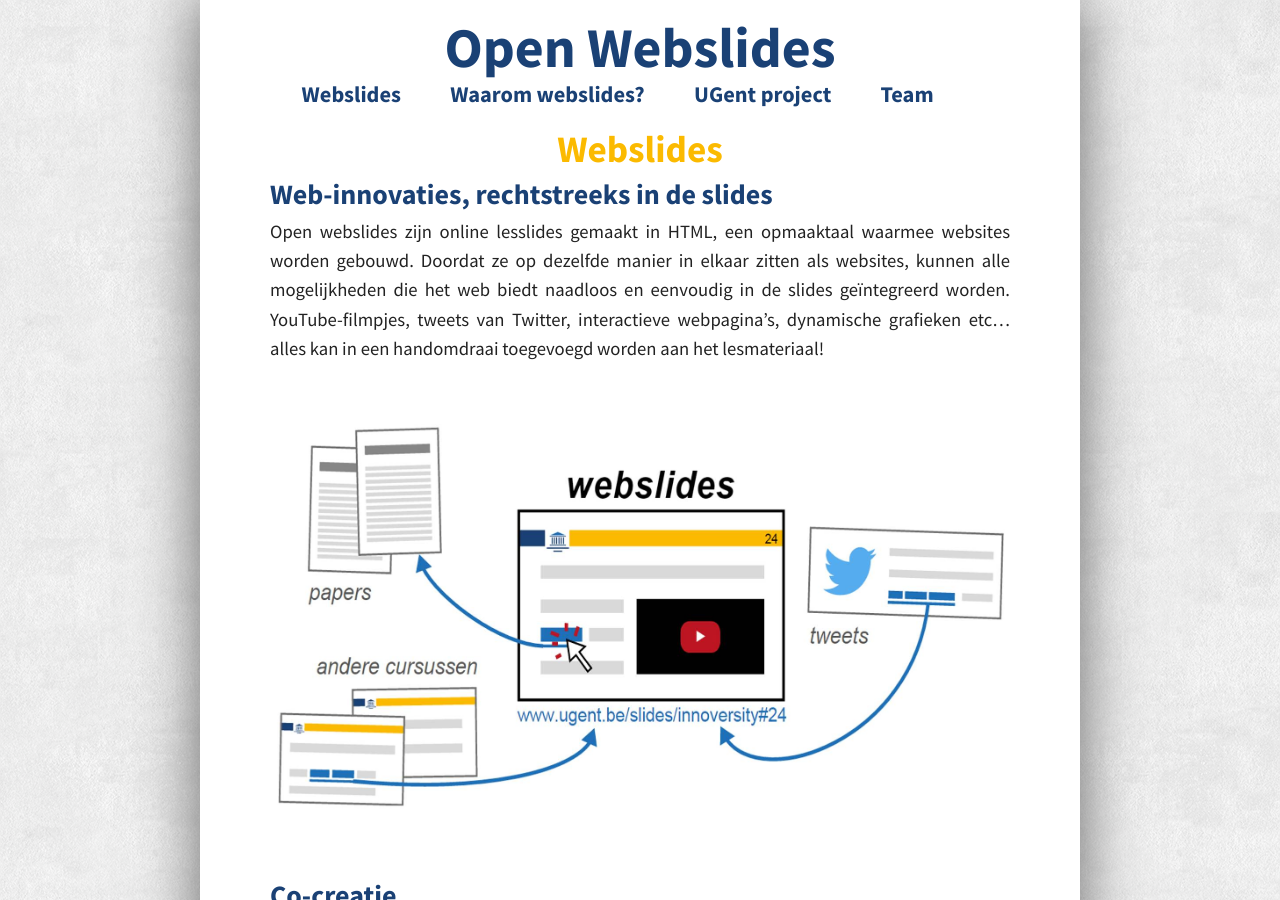
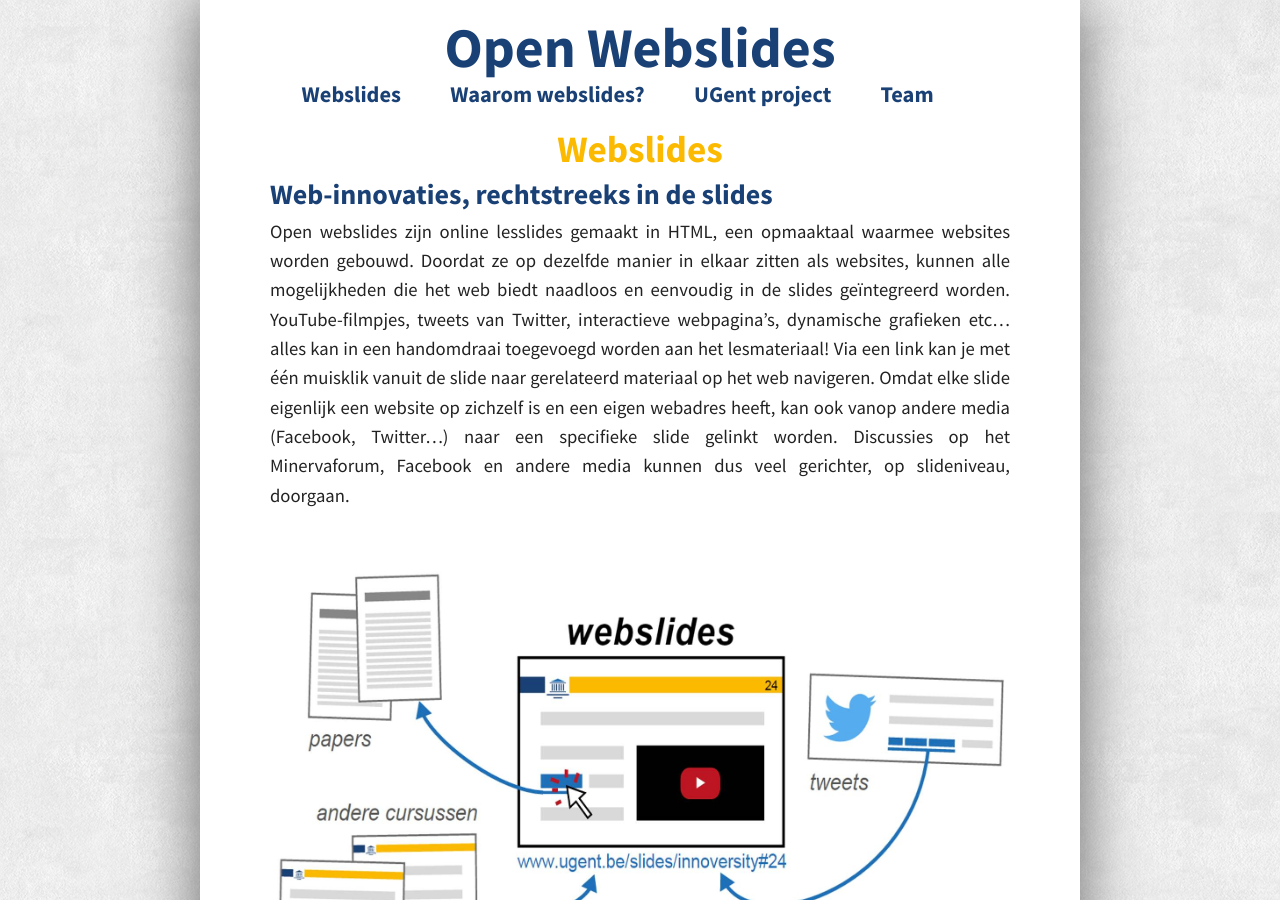
Before and after one commit to OpenWebslides/openwebslides.github.io-old, a Jekyll site: the page built from webslides.md, in a window 1280 px wide and 900 px high. Built offline with Jekyll 4.4.1, drawn with Linux system fonts in a browser that asks for light colours.

Commit message:
update webslides page with text Myrtle on design

```diff
--- a/webslides.md
+++ b/webslides.md
@@ -12,6 +12,10 @@ Doordat ze op dezelfde manier in elkaar zitten als websites, kunnen alle mogelij
 eenvoudig in de slides geïntegreerd worden.
 YouTube-filmpjes, tweets van Twitter, interactieve webpagina's, dynamische grafieken etc… alles kan in een
 handomdraai toegevoegd worden aan het lesmateriaal!
+Via een link kan je met één muisklik vanuit de slide naar gerelateerd materiaal op het web navigeren.
+Omdat elke slide eigenlijk een website op zichzelf is en een eigen webadres heeft,
+kan ook vanop andere media (Facebook, Twitter…) naar een specifieke slide gelinkt worden.
+Discussies op het Minervaforum, Facebook en andere media kunnen dus veel gerichter, op slideniveau, doorgaan.
 
 <img src="/../images/OverviewDesign.jpg" alt="" style="width: 740px;">
 
```
